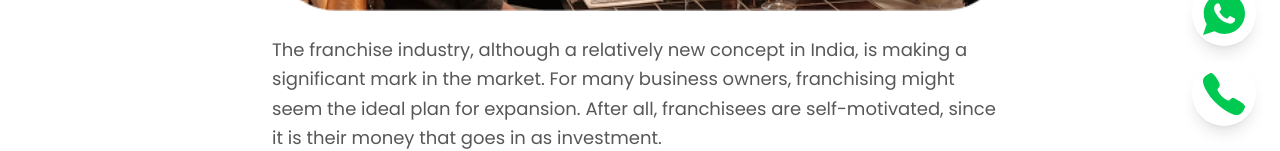
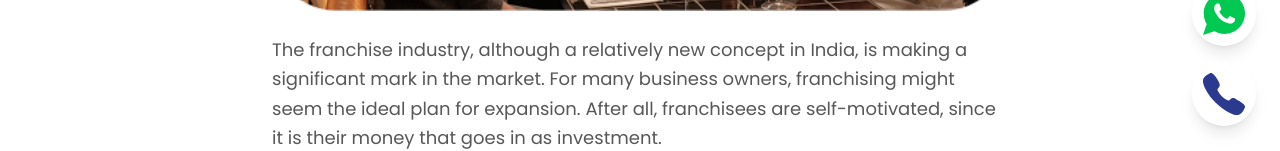
Before and after one commit to ArshidaKA/Franchise-media, a React (Vite) app: page /franchisable in a window 1280 px wide. Shown: the part 658-809 px from the top of the page. Built offline with nearby package versions, Linux system fonts and the light colour scheme.

Commit message:
add color in sticky call button

```diff
--- a/src/components/StickyCall.tsx
+++ b/src/components/StickyCall.tsx
@@ -39,7 +39,7 @@ const StikyCall = () => {
           onClick={() => setShowWhatsAppOptions(!showWhatsAppOptions)}
           className="cursor-pointer text-green-500 w-16 h-16 flex items-center justify-center bg-white rounded-full shadow-lg hover:scale-110 transition-transform duration-300"
         >
-          <IoCall className="w-12 h-12" />
+          <IoCall className="w-12 h-12 text-[#2B3A8F] " />
         </div>
 
         {/* WhatsApp Country Options */}
--- a/src/components/StickyWhatsapp.tsx
+++ b/src/components/StickyWhatsapp.tsx
@@ -39,7 +39,7 @@ const StickyWhatsapp = () => {
           onClick={() => setShowWhatsAppOptions(!showWhatsAppOptions)}
           className="cursor-pointer text-green-500 w-16 h-16 flex items-center justify-center bg-white rounded-full shadow-lg hover:scale-110 transition-transform duration-300"
         >
-          <IoLogoWhatsapp className="w-12 h-12" />
+          <IoLogoWhatsapp className="w-12 h-12   " />
         </div>
 
         {/* WhatsApp Country Options */}
```
Also changed, not shown: src/App.css (line endings or trailing spaces), src/components/PartnerLogos.tsx (line endings or trailing spaces).
